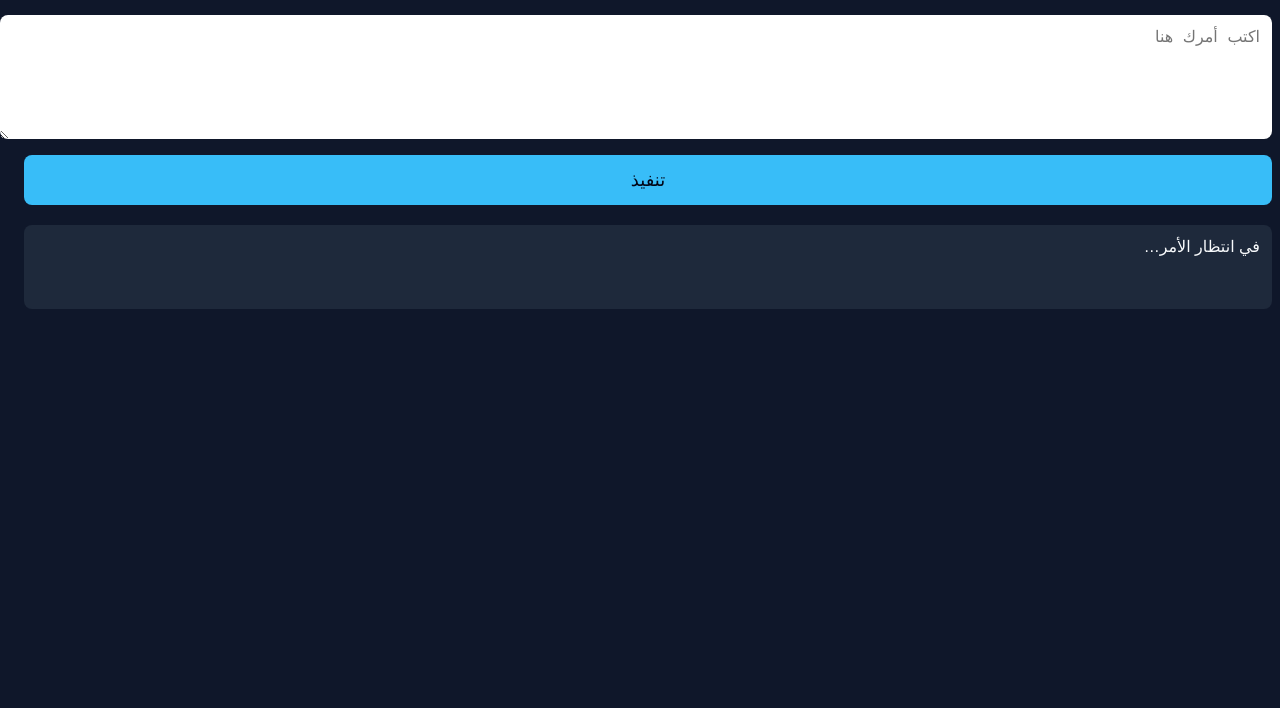
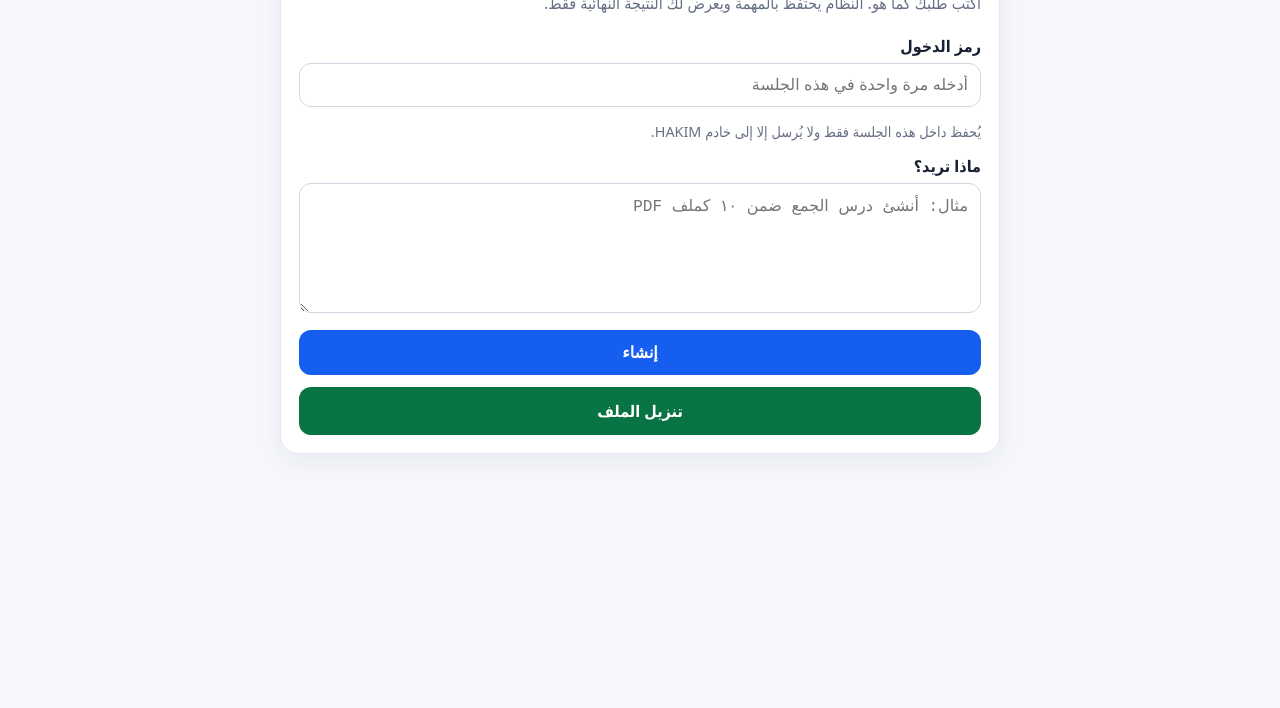
Before and after one commit to smileeyes1/SovereignAssistant, a plain HTML site: page index.html in a window 1280 px wide. Shown: the part 92-800 px from the top of the page. Drawn offline with Linux system fonts and the light colour scheme.

Commit message:
end-user: replace mock UI with real task client

```diff
--- a/index.html
+++ b/index.html
@@ -3,82 +3,48 @@
 <head>
 <meta charset="UTF-8">
 <meta name="viewport" content="width=device-width, initial-scale=1.0">
-<title>Sovereign Assistant</title>
-
+<title>HAKIM Ω</title>
 <style>
-body {
-  font-family: Arial, sans-serif;
-  background: #0f172a;
-  color: #f8fafc;
-  margin: 0;
-  padding: 16px;
-}
-
-h1 {
-  color: #38bdf8;
-  text-align: center;
-}
-
-textarea {
-  width: 100%;
-  height: 100px;
-  border-radius: 8px;
-  border: none;
-  padding: 12px;
-  font-size: 16px;
-  margin-top: 10px;
-}
-
-button {
-  width: 100%;
-  margin-top: 12px;
-  padding: 14px;
-  font-size: 18px;
-  background: #38bdf8;
-  border: none;
-  border-radius: 8px;
-  color: #020617;
-}
-
-#output {
-  margin-top: 20px;
-  background: #1e293b;
-  padding: 12px;
-  border-radius: 8px;
-  min-height: 60px;
-}
+:root{font-family:system-ui,-apple-system,"Segoe UI",Tahoma,Arial,sans-serif;color-scheme:light}
+body{margin:0;background:#f5f7fb;color:#172033}
+main{max-width:720px;margin:auto;padding:24px 16px 48px}
+.card{background:#fff;border:1px solid #e4e8f0;border-radius:18px;padding:18px;box-shadow:0 8px 24px rgba(20,32,55,.06)}
+h1{font-size:1.5rem;margin:0 0 6px}.sub{color:#667085;margin:0 0 18px;line-height:1.7}
+label{display:block;font-weight:700;margin:14px 0 6px}textarea,input{width:100%;box-sizing:border-box;border:1px solid #cfd6e4;border-radius:12px;padding:12px;font-size:1rem;background:#fff}textarea{min-height:130px;resize:vertical}
+button,a.download{display:block;width:100%;box-sizing:border-box;border:0;border-radius:12px;padding:13px 16px;font-size:1rem;font-weight:800;text-align:center;text-decoration:none;margin-top:12px}button{background:#155eef;color:#fff}button:disabled{opacity:.55}a.download{background:#087443;color:#fff}.status{margin-top:16px;padding:12px;border-radius:12px;background:#eef4ff;line-height:1.8;white-space:pre-wrap}.hidden{display:none}.muted{color:#667085;font-size:.9rem}.error{background:#fff1f0;color:#9b1c1c}
 </style>
 </head>
+<body>
+<main>
+  <div class="card">
+    <h1>HAKIM Ω</h1>
+    <p class="sub">اكتب طلبك كما هو. النظام يحتفظ بالمهمة ويعرض لك النتيجة النهائية فقط.</p>
 
-<body>
+    <label for="token">رمز الدخول</label>
+    <input id="token" type="password" autocomplete="current-password" placeholder="أدخله مرة واحدة في هذه الجلسة">
+    <p class="muted">يُحفظ داخل هذه الجلسة فقط ولا يُرسل إلا إلى خادم HAKIM.</p>
 
-<h1>🧠 Sovereign Assistant</h1>
+    <label for="prompt">ماذا تريد؟</label>
+    <textarea id="prompt" placeholder="مثال: أنشئ درس الجمع ضمن ١٠ كملف PDF"></textarea>
+    <button id="submit">إنشاء</button>
 
-<textarea id="input" placeholder="اكتب أمرك هنا"></textarea>
-
-<button onclick="run()">تنفيذ</button>
-
-<div id="output">في انتظار الأمر…</div>
-
+    <div id="status" class="status hidden"></div>
+    <a id="download" class="download hidden">تنزيل الملف</a>
+  </div>
+</main>
 <script>
-function run() {
-  const text = document.getElementById("input").value.trim();
-  if (!text) return;
-
-  let response = decide(text);
-  document.getElementById("output").innerText = response;
-}
-
-function decide(text) {
-  if (text.includes("حل")) {
-    return "حدّد المشكلة → نفّذ إجراء واحد → أغلِق.";
-  }
-  if (text.includes("خط")) {
-    return "هدف واحد → خطوة واحدة → تنفيذ → إغلاق.";
-  }
-  return "نفّذ الآن ثم أغلِق.";
-}
+const tokenEl=document.getElementById('token');
+const promptEl=document.getElementById('prompt');
+const submitEl=document.getElementById('submit');
+const statusEl=document.getElementById('status');
+const downloadEl=document.getElementById('download');
+tokenEl.value=sessionStorage.getItem('omega_token')||'';
+let currentTask=null;
+function authHeaders(){const token=tokenEl.value.trim(); if(!token) throw new Error('أدخل رمز الدخول.'); sessionStorage.setItem('omega_token',token); return {'Authorization':'Bearer '+token,'Content-Type':'application/json'};}
+function show(message,isError=false){statusEl.textContent=message;statusEl.classList.remove('hidden','error');if(isError)statusEl.classList.add('error');}
+function stateText(task){const map={queued:'تم استلام المهمة وهي في الانتظار.',running:'يجري تنفيذ المهمة الآن.',completed:task.verified?'اكتملت المهمة وتم التحقق من الناتج.':'اكتملت المهمة، لكن الناتج غير موسوم كمتحقق.',failed:'تعذر إكمال المهمة.'};return map[task.status]||('الحالة: '+task.status);}
+async function poll(taskId){currentTask=taskId;for(;;){const res=await fetch('/tasks/'+encodeURIComponent(taskId),{headers:{'Authorization':'Bearer '+tokenEl.value.trim()},cache:'no-store'});if(!res.ok){throw new Error('تعذر قراءة حالة المهمة.');}const task=await res.json();show(stateText(task)+(task.error?'\n'+task.error:''));if(task.status==='completed'){if(task.artifact){downloadEl.href=task.artifact.url;downloadEl.classList.remove('hidden');downloadEl.onclick=async ev=>{ev.preventDefault();const r=await fetch(task.artifact.url,{headers:{'Authorization':'Bearer '+tokenEl.value.trim()}});if(!r.ok){show('تعذر تنزيل الملف.',true);return;}const blob=await r.blob();const url=URL.createObjectURL(blob);const a=document.createElement('a');a.href=url;a.download=task.artifact.name||'result';a.click();setTimeout(()=>URL.revokeObjectURL(url),1000);};}submitEl.disabled=false;return;}if(task.status==='failed'){submitEl.disabled=false;return;}await new Promise(r=>setTimeout(r,1200));}}
+submitEl.onclick=async()=>{downloadEl.classList.add('hidden');try{const prompt=promptEl.value.trim();if(!prompt)throw new Error('اكتب طلبك أولًا.');submitEl.disabled=true;show('يتم إرسال المهمة…');const idem=crypto.randomUUID?crypto.randomUUID():(Date.now()+'-'+Math.random());const res=await fetch('/tasks',{method:'POST',headers:{...authHeaders(),'Idempotency-Key':idem},body:JSON.stringify({prompt})});const task=await res.json();if(!res.ok)throw new Error(task.message||'تعذر إنشاء المهمة.');show(stateText(task));await poll(task.task_id);}catch(err){show(err.message||String(err),true);submitEl.disabled=false;}};
 </script>
-
 </body>
 </html>
```
